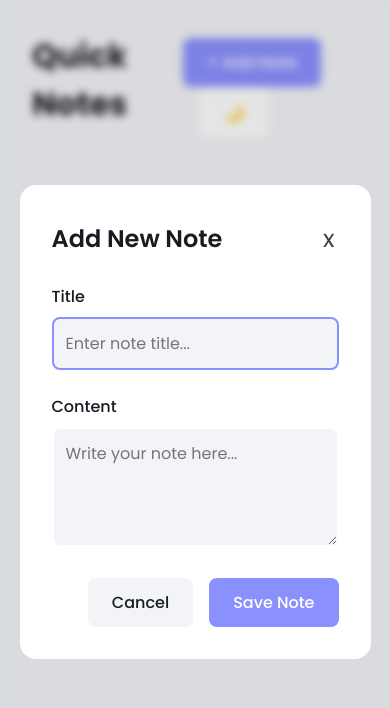
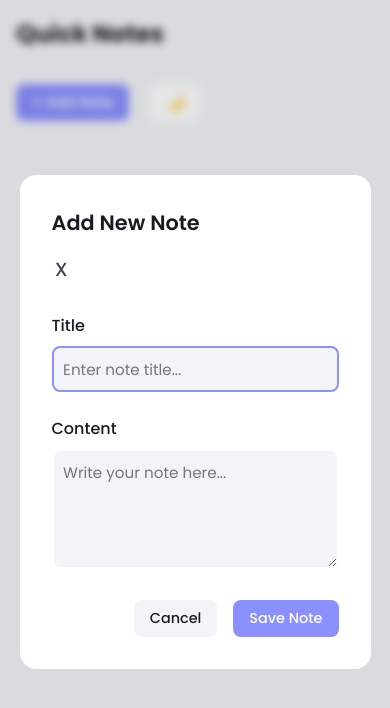
Before and after one commit to GiyuUoU/Quick-Notes, a plain HTML site: page index.html in a window 390 px wide. Both pictures are taken after a click on the button "+ Add Note". Drawn offline with Linux system fonts and the light colour scheme.

Commit message:
Update: made UI responsive for mobile devices

```diff
--- a/style.css
+++ b/style.css
@@ -285,3 +285,78 @@ dialog::backdrop {
   font-size: 1rem;
   margin-bottom: 2rem;
 }
+/* ...keep your existing CSS unchanged above this line... */
+
+/* ✅ Responsive Fixes */
+@media screen and (max-width: 768px) {
+  body {
+    margin: 1rem;
+  }
+
+  header {
+    flex-direction: column;
+    align-items: flex-start;
+    gap: 1rem;
+  }
+
+  h1 {
+    font-size: 1.5rem;
+  }
+
+  .add-note-btn,
+  .theme-toggle-btn {
+    padding: 0.5rem 1rem;
+    font-size: 0.9rem;
+  }
+
+  .notes-grid {
+    grid-template-columns: 1fr;
+    gap: 1rem;
+  }
+
+  .note-title {
+    font-size: 1.1rem;
+  }
+
+  .note-content {
+    font-size: 0.95rem;
+  }
+
+  .note-card {
+    padding: 1rem;
+  }
+
+  .dialog-header {
+    flex-direction: column;
+    align-items: flex-start;
+    gap: 0.5rem;
+  }
+
+  .dialog-title {
+    font-size: 1.3rem;
+  }
+
+  .form-input,
+  .form-textarea {
+    font-size: 0.95rem;
+    padding: 0.6rem;
+  }
+
+  .cancel-btn,
+  .save-btn {
+    padding: 0.5rem 1rem;
+    font-size: 0.9rem;
+  }
+
+  .empty-state {
+    padding: 2rem 1rem;
+  }
+
+  .empty-state h2 {
+    font-size: 1.2rem;
+  }
+
+  .empty-state p {
+    font-size: 0.95rem;
+  }
+}
```
